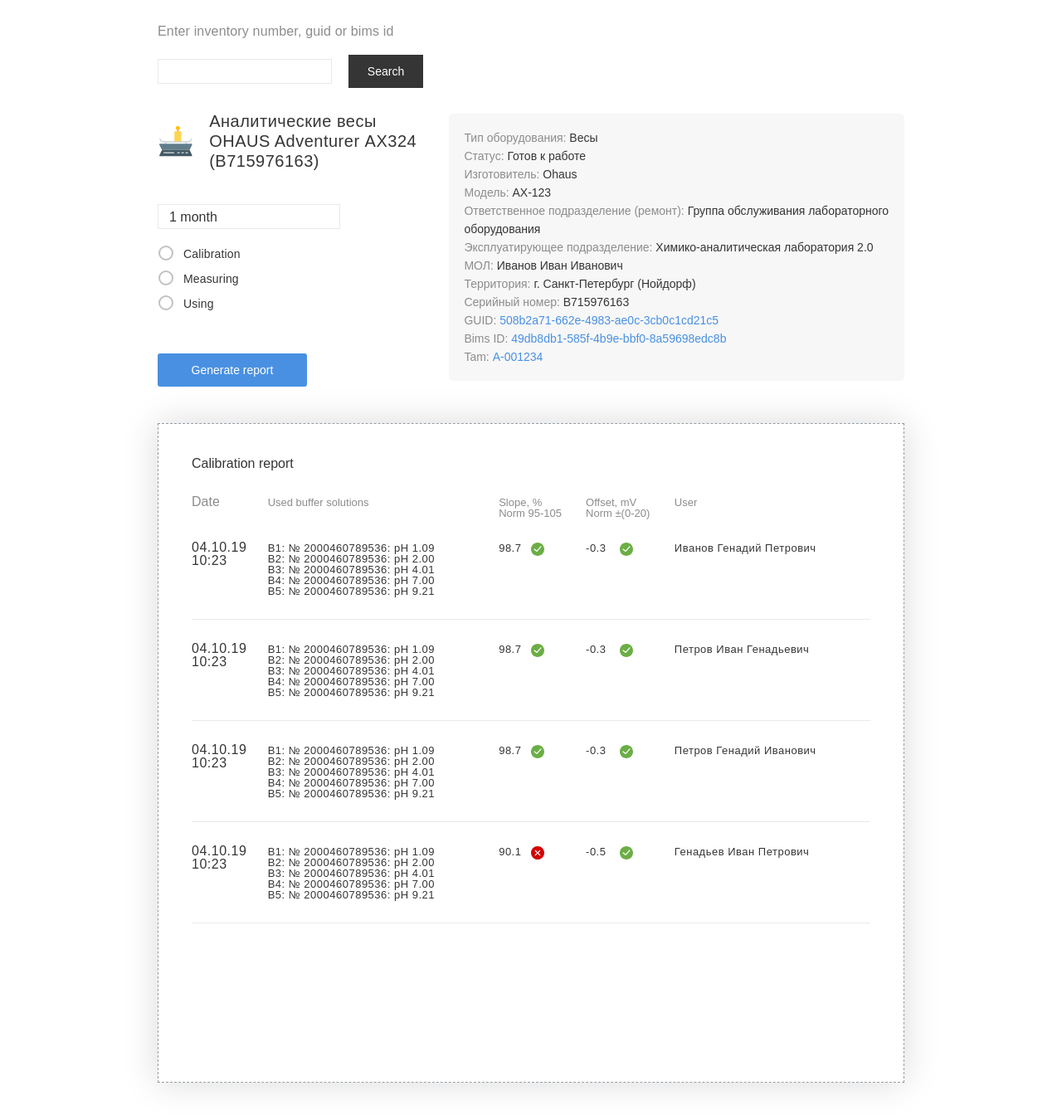
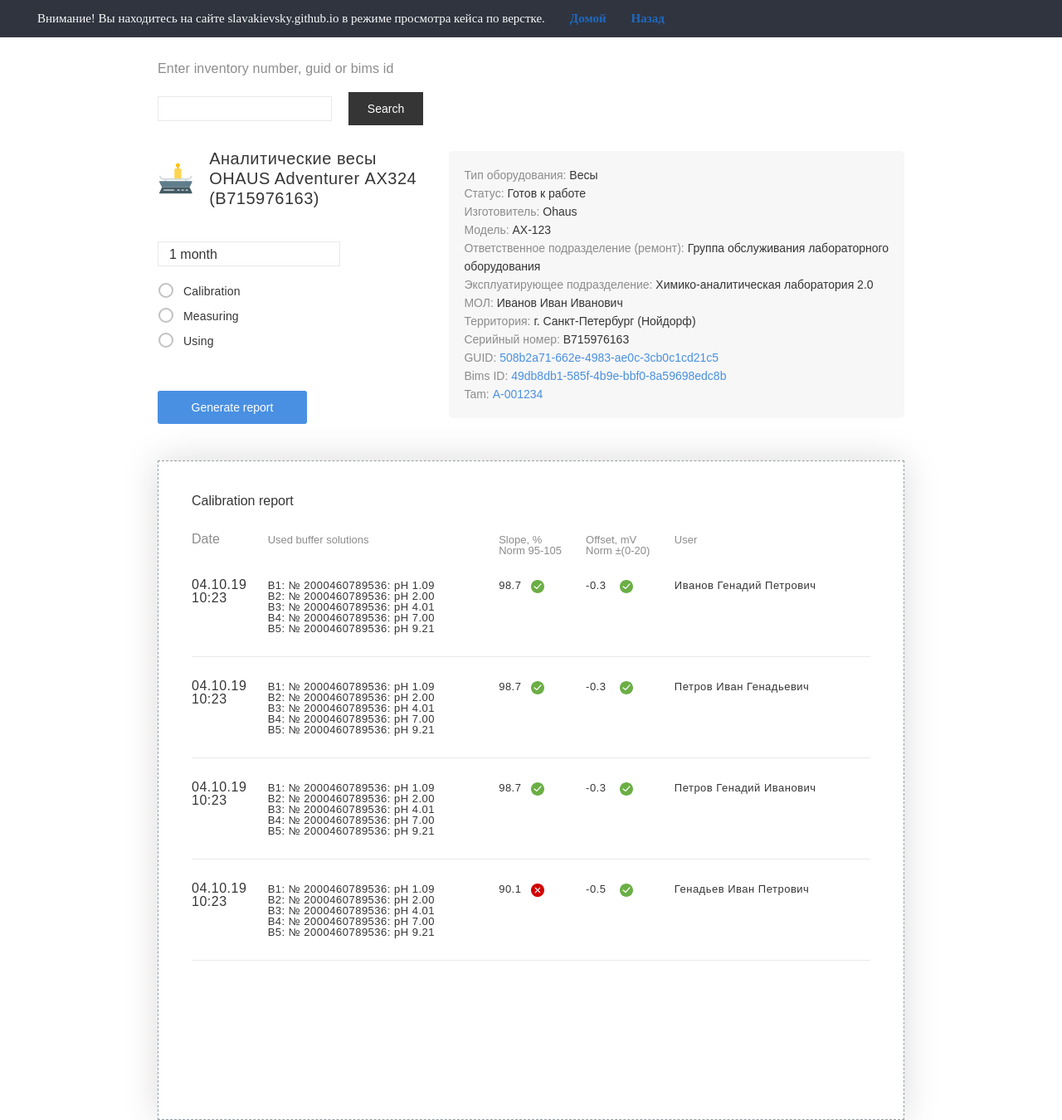
Before and after one commit to slavakievsky/slavakievsky.github.io, a Jekyll site: the page built from _pets/2020-04-10-test-layout.md, in a window 1280 px wide. Shown: the whole page at 83% size. Built offline with Jekyll 4.4.1, drawn with Linux system fonts in a browser that asks for light colours; nearby versions of some CDN libraries; some web fonts are replaced.

Commit message:
embedded case header notification

```diff
--- /dev/null
+++ b/_includes/embedded-page-header.html
@@ -0,0 +1,11 @@
+<style>
+.embedded-page-header{background: #2f343f;color: #fafafa;display: flex;flex-wrap: wrap;align-items: baseline;font-size: 15px;padding: 15px}
+.embedded-page-header .notification{margin-left: 30px;}
+.embedded-page-header .home{margin-left: 30px;display: block;font-weight: bold;color: #1f69c0}
+.embedded-page-header .back{display:block;margin-left: 30px;font-weight: bold;color: #1f69c0}
+</style>
+<div class="embedded-page-header">
+    <p class="notification">Внимание! Вы находитесь на сайте slavakievsky.github.io в режиме просмотра кейса по верстке.</p>
+    <a href="/" class="home">Домой</a>
+    <a href="javascript:history.back();" class="back">Назад</a>
+</div>
--- a/_layouts/embedded-case.html
+++ b/_layouts/embedded-case.html
@@ -1,4 +1,5 @@
 ---
 layout: default
 ---
+{%- include embedded-page-header.html -%}
 {{content}}
```
